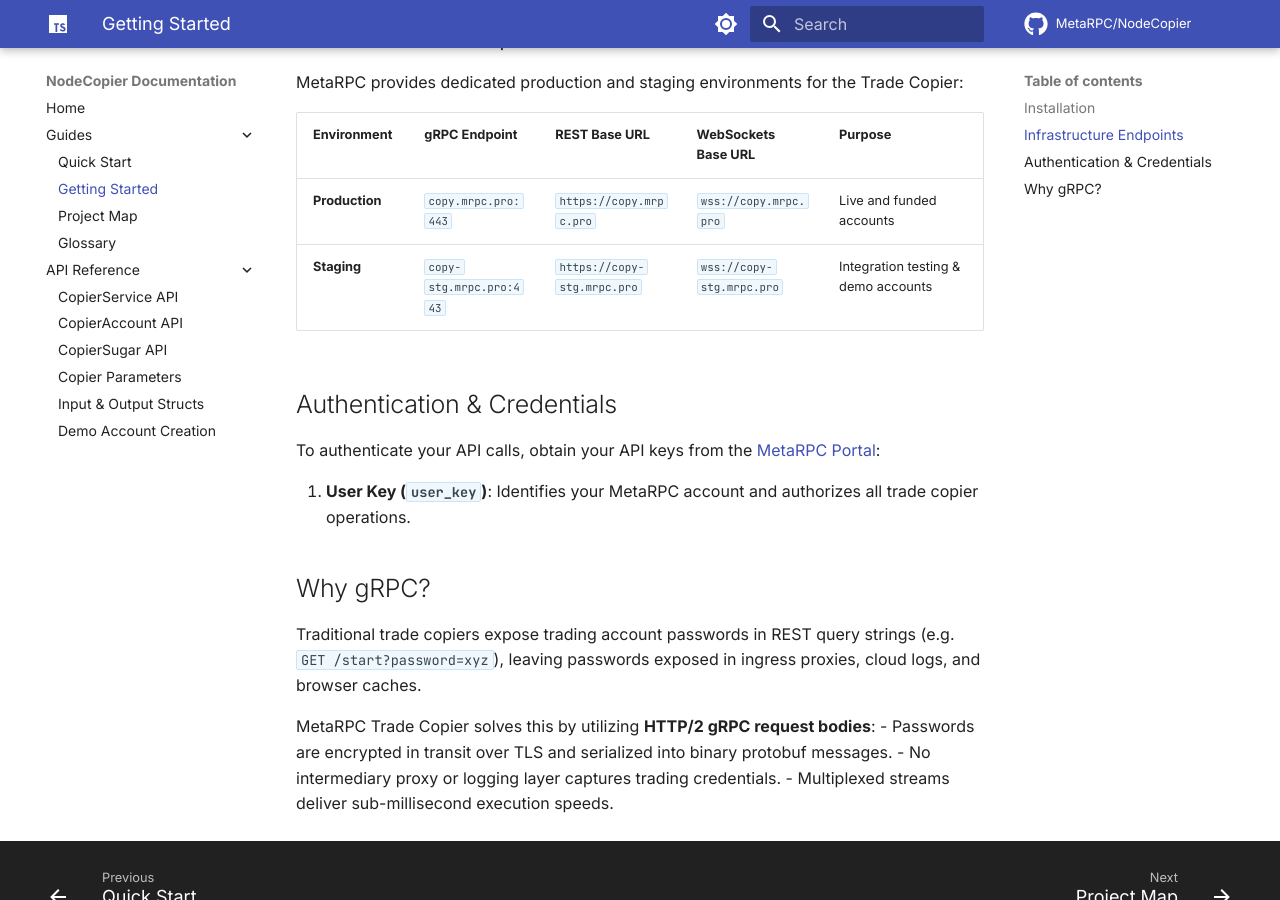
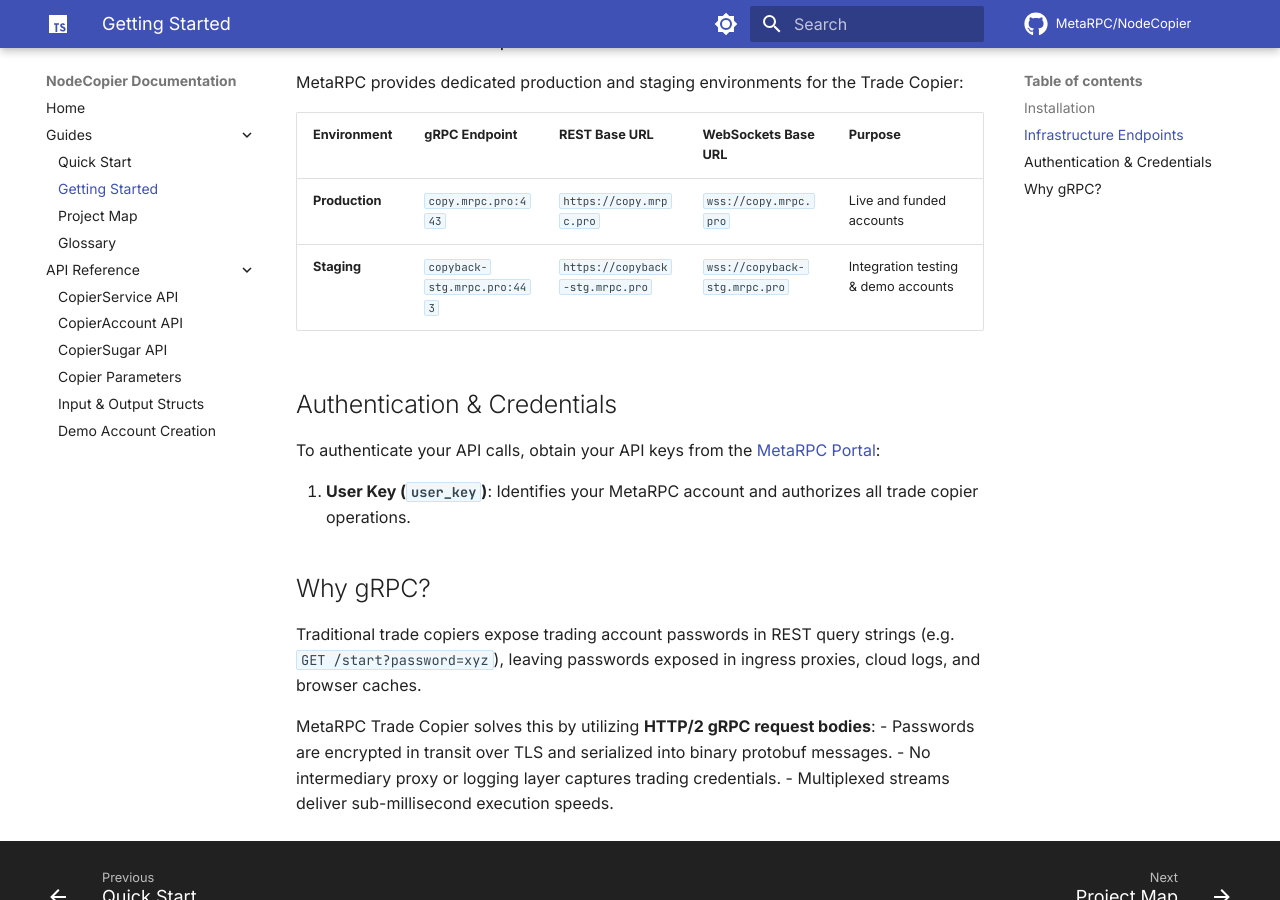
Before and after one commit to MetaRPC/NodeCopier, an MkDocs documentation site: the page built from docs/All_Guides/GETTING_STARTED.md, in a window 1280 px wide and 900 px high, scrolled down 428 px. Built offline with MkDocs 1.6.1 and Material for MkDocs 9.7.7, drawn with Linux system fonts in a browser that asks for light colours; comment, search, counter and statistics services are not loaded.

Commit message:
docs: staging for the trade copier is copyback-stg.mrpc.pro; the generated getting-started page and search index follow the docs
copy-stg.mrpc.pro is the copier web app and serves no gRPC, REST or WebSocket API (probed 2026-10-19: copy.mrpc.pro and
copyback-stg.mrpc.pro answer gRPC, copy-stg.mrpc.pro answers 404). The SDK examples only ever use copy.mrpc.pro.

Co-Authored-By: Claude Sonnet 5.5 <noreply@anthropic.com>

```diff
--- a/docs/All_Guides/GETTING_STARTED.md
+++ b/docs/All_Guides/GETTING_STARTED.md
@@ -17,7 +17,7 @@ MetaRPC provides dedicated production and staging environments for the Trade Cop
 | Environment | gRPC Endpoint | REST Base URL | WebSockets Base URL | Purpose |
 |:---|:---|:---|:---|:---|
 | **Production** | `copy.mrpc.pro:443` | `https://copy.mrpc.pro` | `wss://copy.mrpc.pro` | Live and funded accounts |
-| **Staging** | `copy-stg.mrpc.pro:443` | `https://copy-stg.mrpc.pro` | `wss://copy-stg.mrpc.pro` | Integration testing & demo accounts |
+| **Staging** | `copyback-stg.mrpc.pro:443` | `https://copyback-stg.mrpc.pro` | `wss://copyback-stg.mrpc.pro` | Integration testing & demo accounts |
 
 ## Authentication & Credentials
 
```
Also changed, not shown: site/All_Guides/GETTING_STARTED/index.html, site/search/search_index.json.
